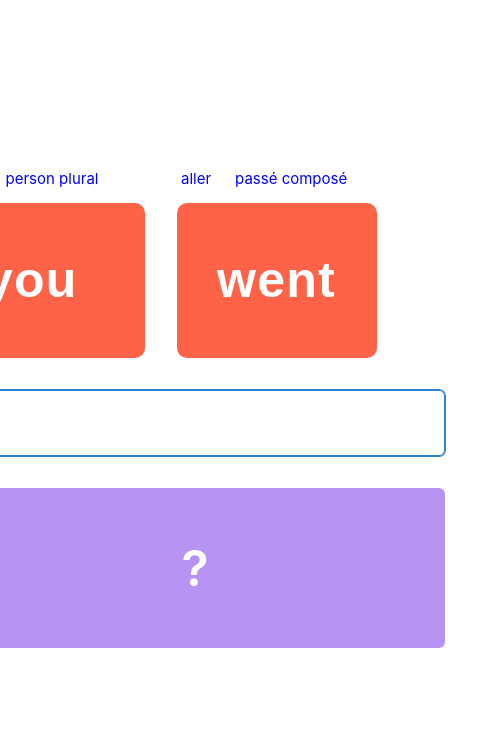
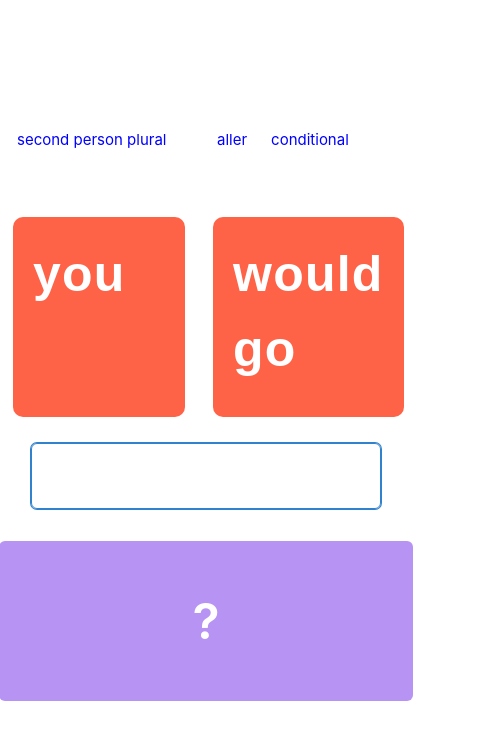
Before and after one commit to DavTho1983/french-verb-conjugation, a Next.js app: page / in a window 390 px wide. Shown: the top 740 px of the page, 485 px wide, since content can reach past the window. Built offline with nearby package versions, Linux system fonts and the light colour scheme.

Commit message:
mobile proportions fixed

```diff
--- a/components/conjugation/conjugation.jsx
+++ b/components/conjugation/conjugation.jsx
@@ -34,14 +34,15 @@ function ConjugationContainer({ conjugation }) {
       <Box
         borderRadius={10}
         bg="tomato"
-        p={10}
+        p={5}
+        h={200}
+        w={200}
         color="white"
         fontWeight="semibold"
         letterSpacing="wide"
         fontSize="50px"
         ml="2"
         className={styles.title}
-        minW={200}
       >
         {conjugation}
       </Box>
--- a/pages/index.js
+++ b/pages/index.js
@@ -132,8 +132,7 @@ export default function Home() {
 
   const refreshVerb = () => {
     const randomPronoun = randomProperty(pronouns["english"]);
-    // const _tense = randomArrayItem(tenses);
-    const _tense = "passé composé";
+    const _tense = randomArrayItem(tenses);
     setPronoun(randomPronoun.value);
     setFrenchPronoun(pronouns["french"][randomPronoun.key]);
     setPronounLabel(randomPronoun.key);
@@ -236,21 +235,23 @@ export default function Home() {
         </Head>
 
         <main>
-          <Flex direction={"column"} m={5}>
-            <Flex direction={"row"}>
-              <Flex direction={"column"} m={3}>
-                <Text fontSize={15} m={3} color={"blue"}>
-                  {pronounLabel}
-                </Text>
+          <Flex direction={"column"} m={0} w={400}>
+            <Flex direction={"row"} h={300} w={400} p={0}>
+              <Flex direction={"column"} m={2.5} w={180}>
+                <Flex direction={"row"} h={100}>
+                  <Text fontSize={15} m={3} color={"blue"} h={100}>
+                    {pronounLabel}
+                  </Text>
+                </Flex>
                 <ConjugationContainer conjugation={pronoun} />
               </Flex>
-              <Flex direction={"row"}>
-                <Flex direction={"column"} m={3}>
-                  <Flex direction={"row"}>
-                    <Text fontSize={15} m={3} color={"blue"}>
+              <Flex direction={"row"} h={300}>
+                <Flex direction={"column"} m={2.5} w={180}>
+                  <Flex direction={"row"} h={100}>
+                    <Text fontSize={15} m={3} color={"blue"} h={40}>
                       {verb}
                     </Text>
-                    <Text fontSize={15} m={3} color={"blue"}>
+                    <Text fontSize={15} m={3} color={"blue"} h={40}>
                       {tense}
                     </Text>
                   </Flex>
@@ -259,14 +260,14 @@ export default function Home() {
               </Flex>
             </Flex>
 
-            <Flex direction={"row"} m={5}>
+            <Flex direction={"row"} m={1}>
               <Flex direction={"column"}>
                 <Input
                   ref={finalRef}
                   fontSize={50}
-                  mb={8}
+                  m={8}
                   p={8}
-                  w={500}
+                  w={350}
                   value={conjugationValue}
                   onChange={(event) => setConjugationValue(event.target.value)}
                 />
@@ -282,27 +283,6 @@ export default function Home() {
                   ?
                 </Button>
               </Flex>
-              {/* <Flex direction={"row"}>
-                <Flex direction={"column"} m={3}>
-                  <Text fontSize={15} m={3} color={"blue"}>
-                    {pronounLabel}
-                  </Text>
-                  <ConjugationContainer conjugation={frenchPronoun} />
-                </Flex>
-                <Flex direction={"row"}>
-                  <Flex direction={"column"} m={3}>
-                    <Flex direction={"row"}>
-                      <Text fontSize={15} m={3} color={"blue"}>
-                        {verb}
-                      </Text>
-                      <Text fontSize={15} m={3} color={"blue"}>
-                        {tense}
-                      </Text>
-                    </Flex>
-                    <ConjugationContainer conjugation={frenchVerbConjugation} />
-                  </Flex>
-                </Flex>
-              </Flex> */}
               <VerbDrillsModal
                 isOpen={isOpen}
                 onClose={onClose}
```
